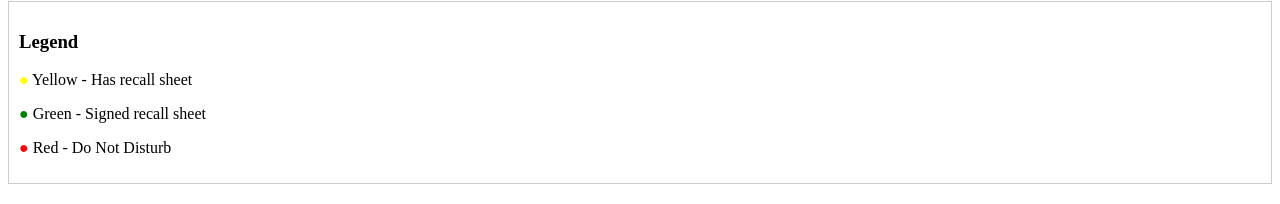
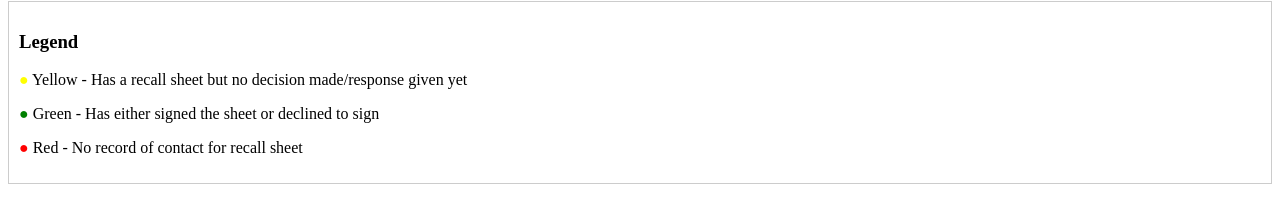
Before and after one commit to pheltech/Recall, a plain HTML site: page public/index.html in a window 1280 px wide. Shown: the part 839-1043 px from the top of the page. Drawn offline with Linux system fonts and the light colour scheme; some packages are replaced by stand-ins of ours; no server answers.

Commit message:
Modified all legend responses for more anonymous data gathering

```diff
--- a/public/index.html
+++ b/public/index.html
@@ -26,9 +26,9 @@
     <div id="map"></div>
     <div id="legend">
         <h3>Legend</h3>
-        <p><span style="color: yellow;">&#9679;</span> Yellow - Has recall sheet</p>
-        <p><span style="color: green;">&#9679;</span> Green - Signed recall sheet</p>
-        <p><span style="color: red;">&#9679;</span> Red - Do Not Disturb</p>
+        <p><span style="color: yellow;">&#9679;</span> Yellow - Has a recall sheet but no decision made/response given yet</p>
+        <p><span style="color: green;">&#9679;</span> Green - Has either signed the sheet or declined to sign</p>
+        <p><span style="color: red;">&#9679;</span> Red - No record of contact for recall sheet</p>
     </div>
     <ul id="addressList"></ul>
 
```
